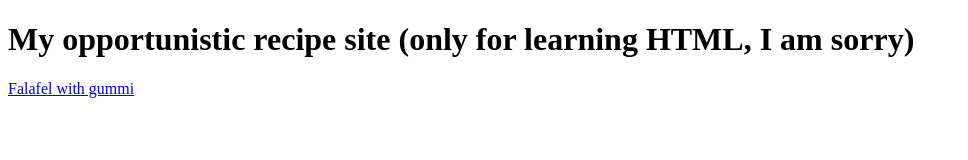
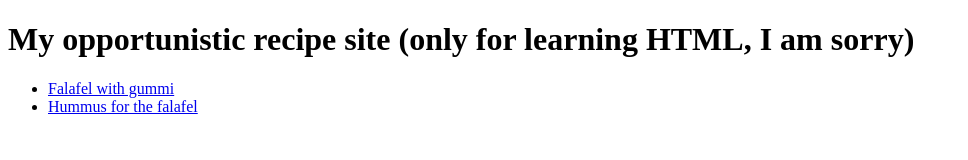
Before and after one commit to lonalunatic/odin-recipes, a plain HTML site: page index.html in a window 1280 px wide. Shown: the whole page, without its empty margins (0-968 px from the left). Drawn offline with Linux system fonts and the light colour scheme.

Commit message:
added hummus to homepage

```diff
--- a/index.html
+++ b/index.html
@@ -6,6 +6,9 @@
 	</head>
 	<body>
 		<h1>My opportunistic recipe site (only for learning HTML, I am sorry)</h1>
-		<a href="recipes/falafel.html">Falafel with gummi</a>
+		<ul>
+		<li><a href="recipes/falafel.html">Falafel with gummi</a></li>
+		<li><a href="recipes/hummus.html">Hummus for the falafel</a></li>
+		</ul>
 	</body>
 </html>
```
